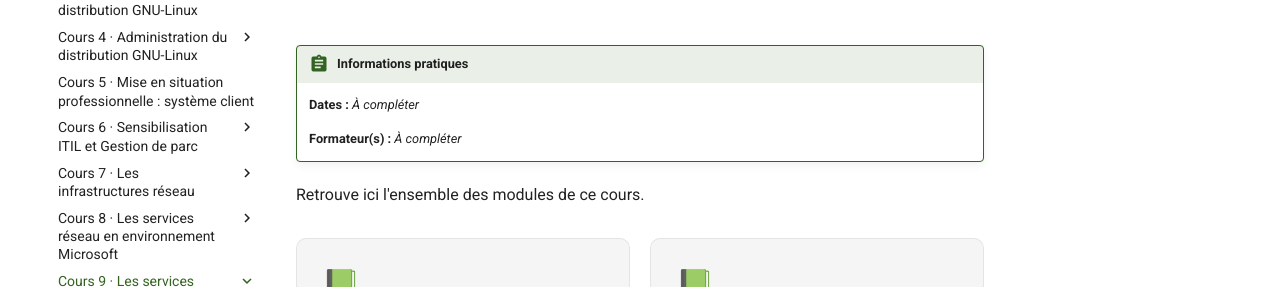
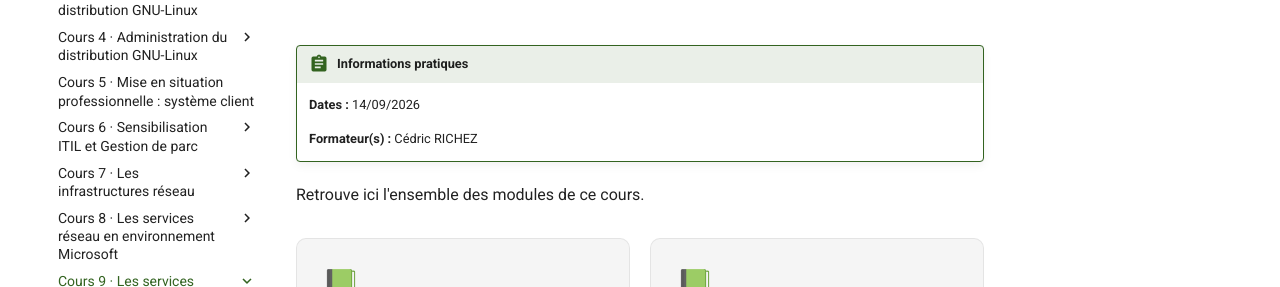
Before and after one commit to Kass-19/tssr-cours, an MkDocs documentation site: the page built from docs/cours/cours-09-les-services-reseau-en-environnement-linux/index.md, in a window 1280 px wide and 1331 px high. Shown: the part 217-504 px from the top of the window. Built offline with MkDocs 1.6.1 and Material for MkDocs 9.7.7, drawn with Linux system fonts in a browser that asks for light colours; comment, search, counter and statistics services are not loaded.

Commit message:
Update course details for Cours 9

```diff
--- a/docs/cours/cours-09-les-services-reseau-en-environnement-linux/index.md
+++ b/docs/cours/cours-09-les-services-reseau-en-environnement-linux/index.md
@@ -1,9 +1,9 @@
 # Cours 9 - Les services réseau en environnement Linux
 
 !!! abstract "Informations pratiques"
-    **Dates :** _À compléter_
+    **Dates :** 14/09/2026
 
-    **Formateur(s) :** _À compléter_
+    **Formateur(s) :** Cédric RICHEZ
 
 Retrouve ici l'ensemble des modules de ce cours.
 
```
